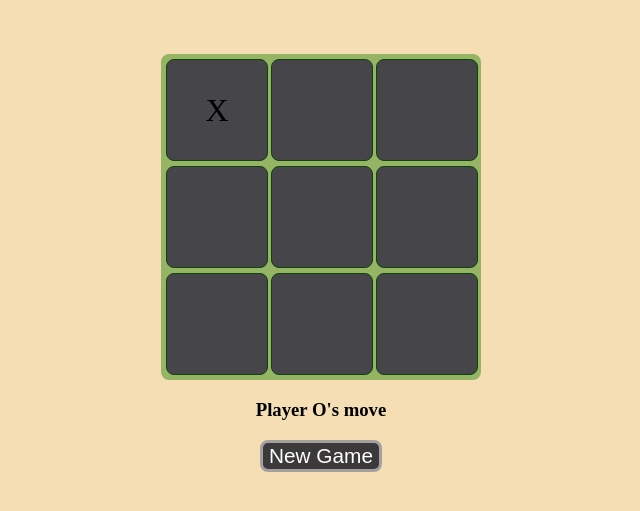
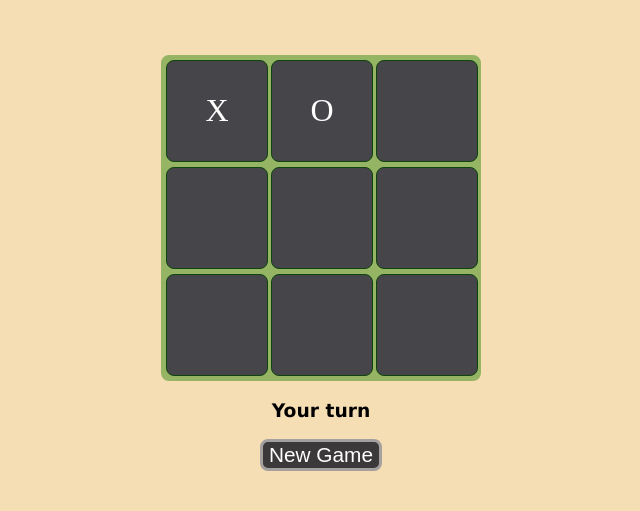
Before and after one commit to 1moreinthetolly/Milestone-Project-1, a plain HTML site: page index.html in a window 1280 px wide. Both pictures are taken after a click on the element 536 px from the left and 347 px from the top of the page. Shown: the part 237-748 px from the top of the page, without its empty margins (319-959 px from the left). Drawn offline with Linux system fonts and the light colour scheme.

Commit message:
Update styling and add CPU logic

```diff
--- a/script.js
+++ b/script.js
@@ -4,14 +4,11 @@ let gameActive = true;
 let currentPlayer = "X";
 let gameState = ["", "", "", "", "", "", "", "", ""];
 
-const winningMessage = () => `Player ${currentPlayer} has won!`;
+const winningMessage = () => `${currentPlayer === "X" ? "You" : "CPU"} won!`;
 const drawMessage = () => `Game ended in a draw!`;
-const currentPlayerTurn = () => `Player ${currentPlayer}'s move`;
+const currentPlayerTurn = () => currentPlayer === "X" ? "Your turn" : "CPU turn";
 
 statusDisplay.innerHTML = currentPlayerTurn();
-
-document.querySelectorAll('.tile').forEach(tile => tile.addEventListener('click', handleTileClick));
-document.querySelector('.game-new').addEventListener('click', handleRestartGame);
 
 function handleTileClick(clickedTileEvent) {
         const clickedTile = clickedTileEvent.target;
@@ -77,6 +74,24 @@ function handleTilePlayed(clickedTile, clickedTileIndex) {
 function handlePlayerChange() {
     currentPlayer = currentPlayer === "X" ? "O" : "X";
     statusDisplay.innerHTML = currentPlayerTurn();
+
+    if(currentPlayer=== "O"){
+        setTimeout(makeCpuMove, 1000)
+    }
+}
+
+function makeCpuMove() {
+    const emptyTiles = gameState
+        .map((val, idx) => val === "" ? idx : null)
+        .filter(val => val !== null);
+
+    const randomTileIndex = emptyTiles[Math.floor(Math.random() * emptyTiles.length)];
+
+    if (randomTileIndex !== undefined) {
+        const tileToClick = document.querySelector(`[tile-index="${randomTileIndex}"]`);
+        handleTilePlayed(tileToClick, randomTileIndex);
+        handleResultValidation();
+    }
 }
 
 function handleRestartGame() {
@@ -87,3 +102,6 @@ function handleRestartGame() {
     document.querySelectorAll('.tile')
                .forEach(tile => tile.innerHTML = "");
 }
+
+document.querySelectorAll('.tile').forEach(tile => tile.addEventListener('click', handleTileClick));
+document.querySelector('.game-new').addEventListener('click', handleRestartGame);
--- a/style.css
+++ b/style.css
@@ -9,6 +9,10 @@ body{
 
 section{
   text-align: center;
+}
+
+h3{
+  font-family: Verdana, Geneva, Tahoma, sans-serif;
 }
 
 .game-title{
@@ -31,6 +35,7 @@ section{
   background-color: rgb(70, 70, 74);
   height: 100px;
   width: 100px;
+  color: white;
   border: 1px solid rgb(14, 68, 14);
   border-radius: 8px;
   display: flex;
```
